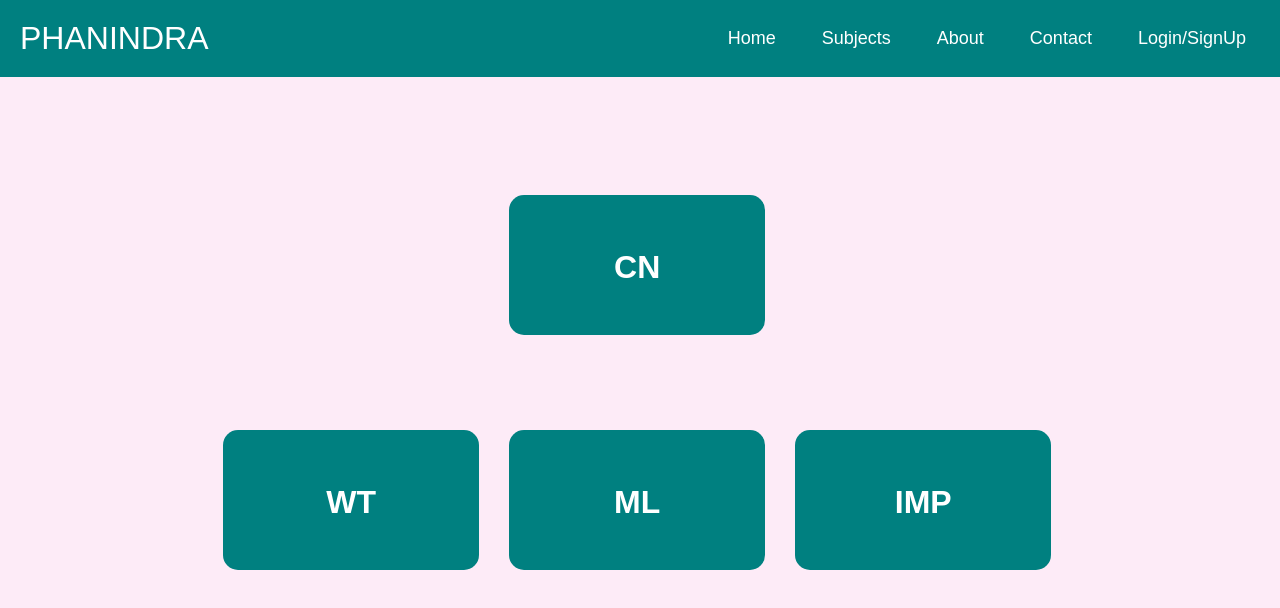
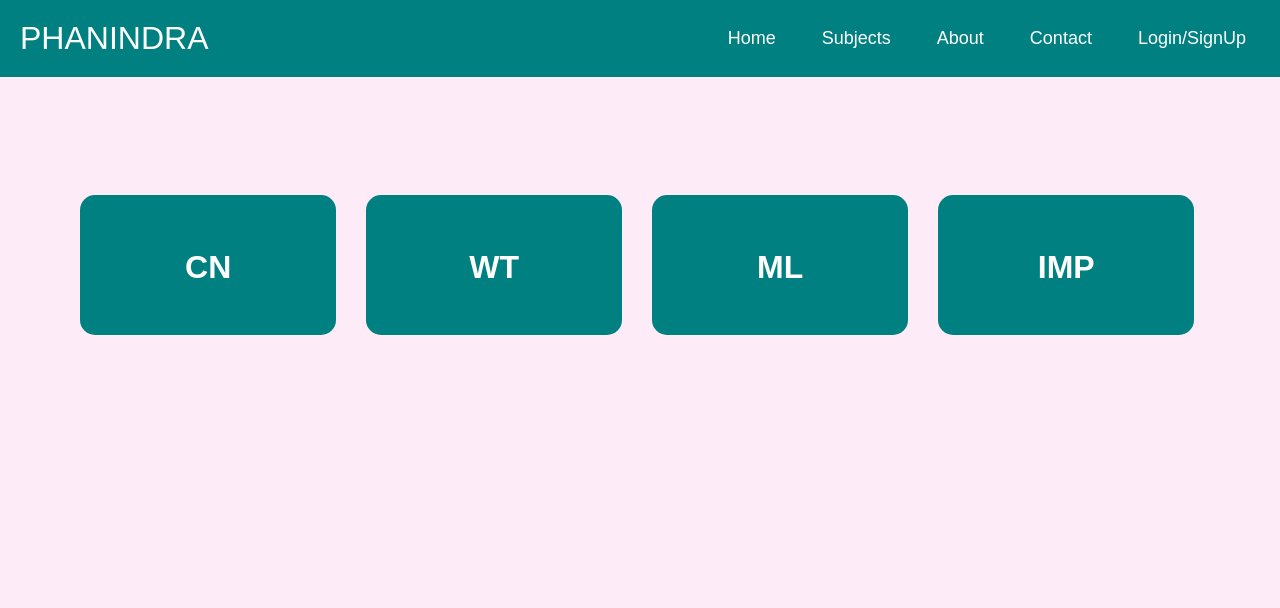
Before and after one commit to phanindrachowdary123/VSEM, a plain HTML site: page index.html in a window 1280 px wide. Drawn offline with Linux system fonts and the light colour scheme.

Commit message:
Update index.html

```diff
--- a/index.html
+++ b/index.html
@@ -36,7 +36,7 @@
 <!--         <a href="IOT_/iothome.html"><div class="box"><br><br><br><h1>IOT</h1></div></a>
         <a href="OOAD_/ooadhome.html"><div class="box"><br><br><br><h1>OOAD</h1></div></a>
         <a href="CD_/cdhome.html"><div class="box"><br><br><br><h1>CD</h1></div></a> -->
-        <a href="CN_/cnhome.html"><div class="box"><br><br><br><h1>CN</h1></div></a><br><br><br><br><br><br>
+        <a href="CN_/cnhome.html"><div class="box"><br><br><br><h1>CN</h1></div></a>
         <a href="WT_/wthome.html"><div class="box"><br><br><br><h1>WT</h3></div></a>
         <a href="ML_/mlhome.html"><div class="box"><br><br><br><h1>ML</h1></div></a>
         <a href="IMP_/imphome.html"><div class="box"><br><br><br><h1>IMP</h3></div></a>
```
